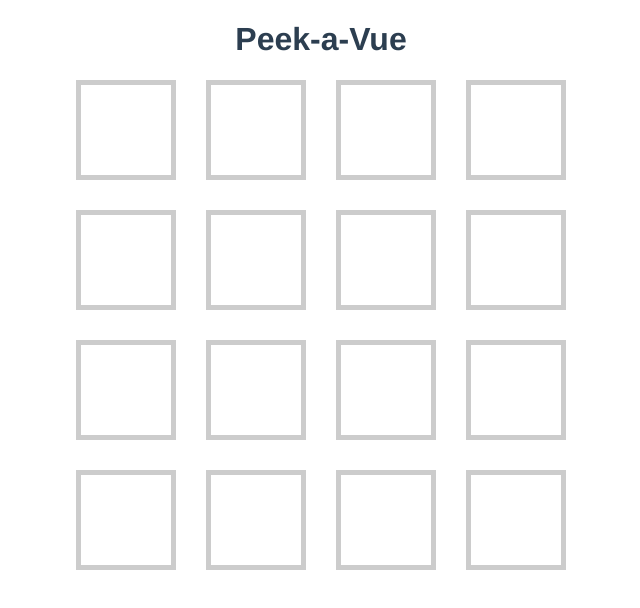
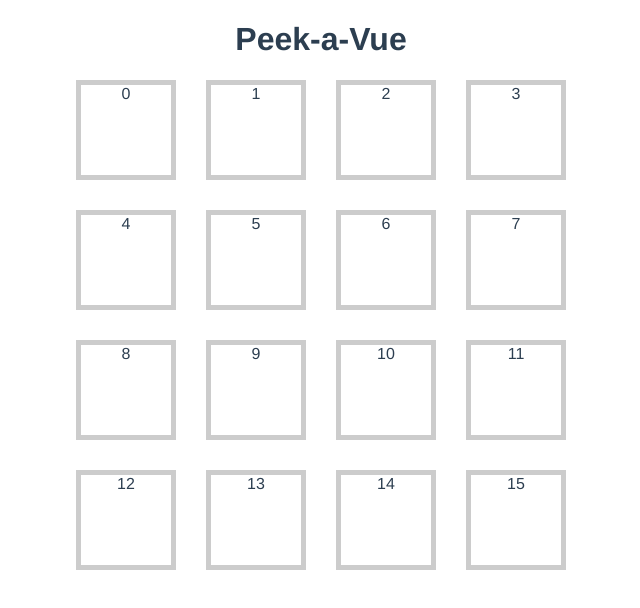
Before and after one commit to KDA-Coding/Peek-a-Vue-Tut-Project, a Vue app in the folder peek-a-vue-tut-project/: page / in a window 1280 px wide. Before the commit this address had no page. Shown: the top 608 px of the page, without its empty margins (319-959 px from the left). Built offline with nearby package versions, Linux system fonts and the light colour scheme.

Commit message:
Refactored Cards into Component with prop

```diff
--- a/peek-a-vue-tut-project/src/App.vue
+++ b/peek-a-vue-tut-project/src/App.vue
@@ -1,28 +1,33 @@
 <template>
   <h1>Peek-a-Vue</h1>
   <section class="game-board">
-    <div class="card"></div>
-    <div class="card"></div>
-    <div class="card"></div>
-    <div class="card"></div>
-    <div class="card"></div>
-    <div class="card"></div>
-    <div class="card"></div>
-    <div class="card"></div>
-    <div class="card"></div>
-    <div class="card"></div>
-    <div class="card"></div>
-    <div class="card"></div>
-    <div class="card"></div>
-    <div class="card"></div>
-    <div class="card"></div>
-    <div class="card"></div>
+    <GameCard v-for="(card, index ) in cardList"
+    :key="`card-${index}`"
+    :value="card" />
   </section>
 </template>
 
 <script>
+
+import GameCard from '@/components/GameCard.vue'
+
 export default {
-  name: 'App'
+  name: 'App',
+
+  components: {
+    GameCard
+  },
+
+  setup() {
+    const cardList = []
+
+    for (let i = 0; i<16; i++) {
+      cardList.push(i)
+    }
+
+    return {cardList }
+  }
+
 }
 </script>
 
--- /dev/null
+++ b/peek-a-vue-tut-project/src/components/GameCard.vue
@@ -0,0 +1,20 @@
+<template>
+    <div class="card">
+        {{ value }}
+    </div>
+</template>
+
+<script>
+export default {
+    props: {
+        value: {
+            type: Number,
+            required: true
+        }
+    }
+}
+</script>
+
+<style>
+
+</style>
```
